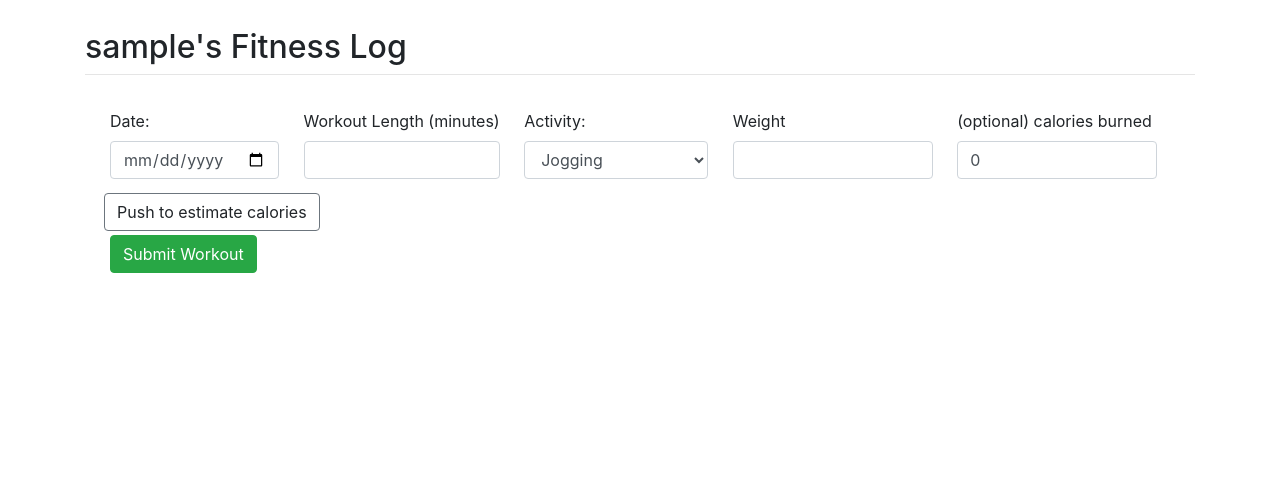
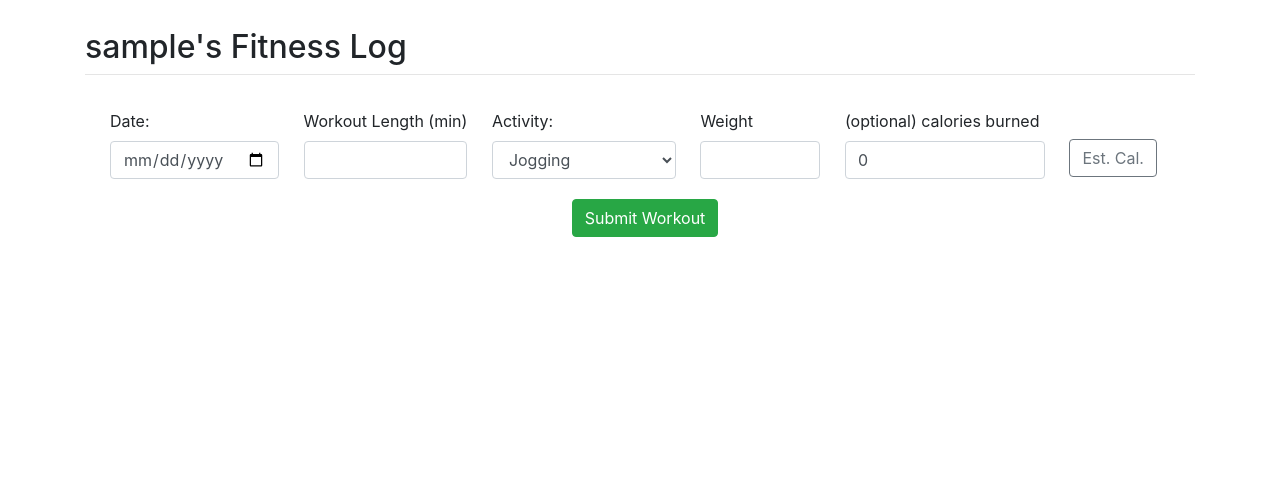
Before and after one commit to js2qn/HealthyFriends-ExerciseGamification, a Django app: page /fitnesslog/ in a window 1280 px wide. Shown: the part 56-539 px from the top of the page. Run offline with Django 3.2, Linux system fonts and the light colour scheme; the visitor is signed in with stand-in values (Sample User, id 1); some libraries are stand-ins or nearby versions.

Commit message:
updated fitness log layout

```diff
--- a/healthyfriends/templates/healthyfriends/fitnesslog.html
+++ b/healthyfriends/templates/healthyfriends/fitnesslog.html
@@ -28,10 +28,10 @@
         {% csrf_token %}
         <div style="padding: 10px; display: inline-block;">
             <label for="date">Date:</label>
-            <input type="date" id="workoutDate" class="form-control" name="date" style="max-width: 200px;">
+            <input type="date" id="workoutDate" class="form-control" name="date" style="max-width: 180px;">
         </div>
         <div style="padding: 10px; display: inline-block;">
-            <label for="length">Workout Length (minutes)</label>
+            <label for="length">Workout Length (min)</label>
             <input type="number" id="length" class="form-control" name="length" min="1" max="9999" style="max-width: 200px;">
         </div>
         <div style="padding: 10px; display: inline-block;">
@@ -53,16 +53,17 @@
         </div>
         <div style="padding: 10px; display: inline-block;">
             <label for="weight">Weight</label>
-            <input type="number" id="weight" class="form-control" name="weight" style="max-width: 200px;">
+            <input type="number" id="weight" class="form-control" name="weight" style="max-width: 120px;">
         </div>
         <div style="padding: 10px; display: inline-block;">
             <label for="calories">(optional) calories burned</label>
             <input type="number" id="calsBurnedResult" class="form-control" name="calories" style="max-width: 200px;" value="0">
         </div>
-        <div style="padding: 4px">
-            <a class="btn btn-outline-secondary mr-1" onclick="calcCalsBurned()" style>Push to estimate calories</a>
+        <div class="btn btn-outline-secondary mr-1" style="margin-bottom: 8px; margin-left: 10px; display: inline-block;" onclick="calcCalsBurned()"> Est. Cal.</div>
+        <div class="col-md-12 text-center" style="padding-top: 10px">
+            <button type="submit" class="btn btn-success" style="margin-bottom: 6px; margin-left: 10px">Submit Workout</button>
+
         </div>
-        <button type="submit" class="btn btn-success" style="margin-bottom: 6px; margin-left: 10px">Submit Workout</button>
         <form>
 </div>
 {% endblock %}
```
